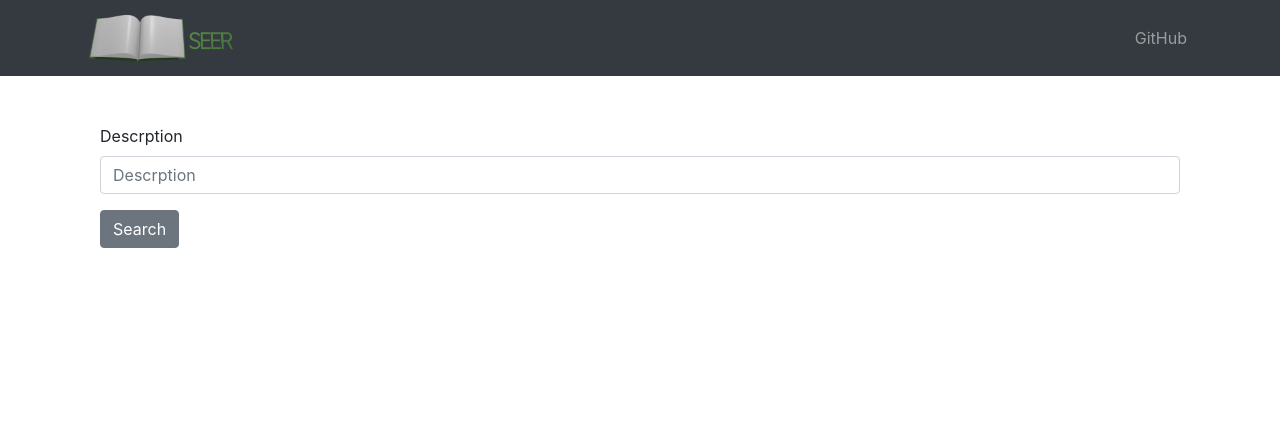
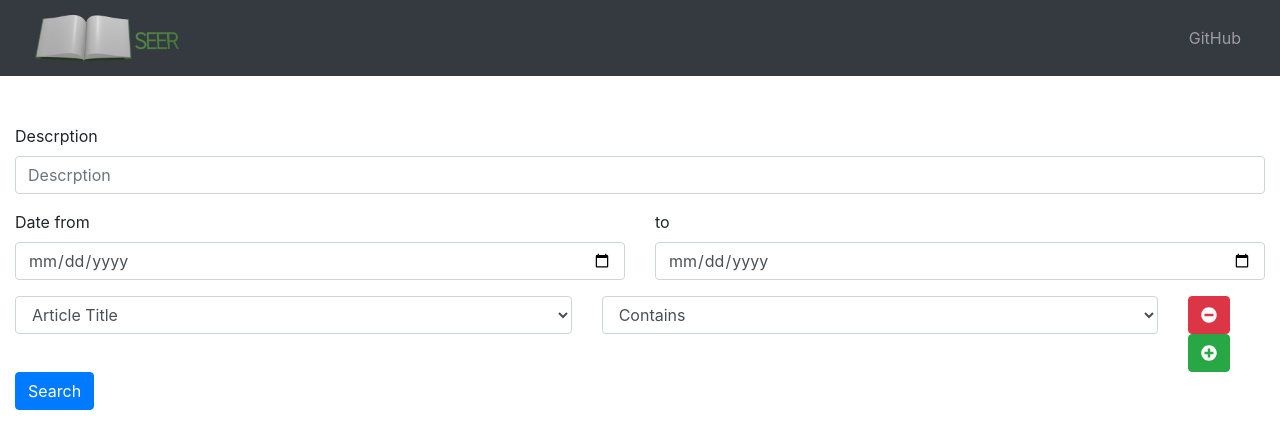
Before and after one commit to DeclanSweeney/CISE_S1_2020_Team25, a React (Create React App) app in the folder client/: page / in a window 1280 px wide. Shown: the top 448 px of the page. Built offline with nearby package versions, Linux system fonts and the light colour scheme.

Commit message:
Improved search page; added more complex fields

```diff
--- a/client/package.json
+++ b/client/package.json
@@ -3,12 +3,16 @@
   "version": "0.1.0",
   "private": true,
   "dependencies": {
+    "@fortawesome/fontawesome-svg-core": "^1.2.28",
+    "@fortawesome/free-solid-svg-icons": "^5.13.0",
+    "@fortawesome/react-fontawesome": "^0.1.9",
     "@testing-library/jest-dom": "^4.2.4",
     "@testing-library/react": "^9.5.0",
     "@testing-library/user-event": "^7.2.1",
     "axios": "^0.19.2",
     "bootstrap": "^4.5.0",
     "react": "^16.13.1",
+    "react-datepicker": "^2.16.0",
     "react-dom": "^16.13.1",
     "react-redux": "^7.2.0",
     "react-scripts": "3.4.1",
--- a/client/src/App.js
+++ b/client/src/App.js
@@ -11,7 +11,7 @@ class App extends Component {
     return (
       <div className="App">
         <AppNavbar />
-        <Container>
+        <Container fluid>
           <SearchPage />
         </Container>
       </div>
--- a/client/src/components/AppNavbar.js
+++ b/client/src/components/AppNavbar.js
@@ -26,15 +26,9 @@ class AppNavbar extends Component {
     return (
       <div>
         <Navbar color="dark" dark expand="sm" className="mb-5">
-          <Container>
+          <Container fluid>
             <NavbarBrand href="/">
-              <img
-                src={Logo}
-                width="150"
-                height="50"
-                className="d-inline-block align-top"
-                alt="SEER Logo"
-              />
+              <img src={Logo} width="150" height="50" className="d-inline-block align-top" alt="SEER Logo" />
             </NavbarBrand>
             <NavbarToggler onClick={this.toggle} />
             <Collapse isOpen={this.state.isOpen} navbar>
--- a/client/src/components/searchPage.js
+++ b/client/src/components/searchPage.js
@@ -1,18 +1,61 @@
 import React, { Component } from "react";
-import { Container, FormGroup, Label, Input, Form, Button } from "reactstrap";
+import { Row, Col, FormGroup, Label, Input, Form, Button } from "reactstrap";
+import { FontAwesomeIcon } from '@fortawesome/react-fontawesome'
+import { faMinusCircle, faPlusCircle } from '@fortawesome/free-solid-svg-icons'
 
 class SearchPage extends Component {
   render() {
     return (
-      <Container>
       <Form>
         <FormGroup>
           <Label>Descrption</Label>
           <Input type="text" name="description" placeholder="Descrption" />
         </FormGroup>
-          <Button>Search</Button>
+
+        <Row>
+          <Col>
+            <FormGroup>
+              <Label>Date from</Label>
+              <Input type="date" name="date" placeholder="Date Published" />
+            </FormGroup>
+          </Col>
+          <Col>
+            <FormGroup>
+              <Label>to</Label>
+              <Input type="date" name="date" placeholder="Date Published" />
+            </FormGroup>
+          </Col>
+        </Row>
+
+        <Row>
+          <Col>
+            <FormGroup>
+              <Input type="select" name="nameOfField[]">
+                <option value='Title'>Article Title</option>
+                <option value='Source'>Article Source</option>
+                <option value='Author'>Author</option>
+              </Input>
+            </FormGroup>
+          </Col>
+          <Col>
+            <FormGroup>
+              <Input type="select" name="select[]">
+                <option value='Contains'>Contains</option>
+                <option value='DoesNotContain'>Does Not Contain</option>
+                <option value='BeginsWIth'>Begins With</option>
+                <option value='EndsWith'>Ends With</option>
+                <option value='IsEqualTo'>Is Equal To</option>
+              </Input>
+            </FormGroup>
+          </Col>
+          <Col md="1">
+            <Button color="danger"><FontAwesomeIcon icon={faMinusCircle} /></Button>
+            <Button color="success"><FontAwesomeIcon icon={faPlusCircle} /></Button>
+          </Col>
+        </Row>
+
+        <Button color="primary">Search</Button>
       </Form>
-      </Container>
     );
   }
 }
```
Also changed, not shown: 1 other file (tests, documents, lock files or other folders). Lines whose indentation alone changed are shown as unchanged.
